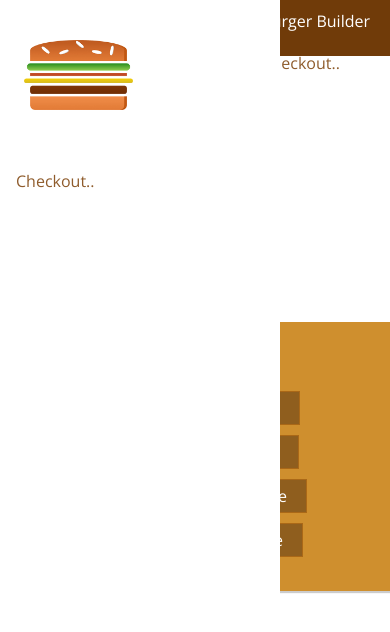
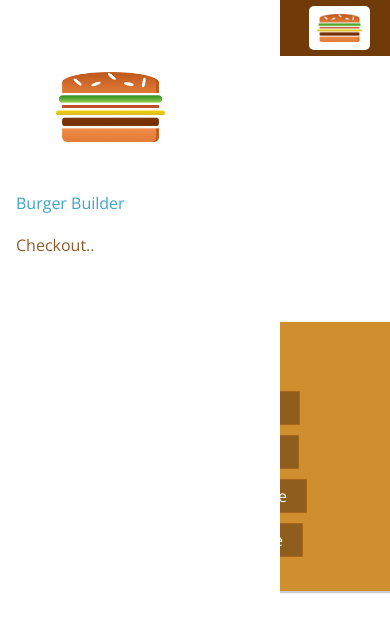
Before and after one commit to anukulSaini/BurgerBuilder-2, a React app in the folder burger-builder-2/: page / in a window 390 px wide. Shown: the top 632 px of the page. Built offline with nearby package versions, Linux system fonts and the light colour scheme.

Commit message:
responsive adjustment to logo in mobile and dekstop devices

```diff
--- a/burger-builder-2/src/components/Navigation/NavigationItems/NavigationItem/navigationItem.css
+++ b/burger-builder-2/src/components/Navigation/NavigationItems/NavigationItem/navigationItem.css
@@ -16,7 +16,7 @@
 .NavigationItem a:hover,
 .NavigationItem a:active,
 .NavigationItem a.active {
-    color: white;
+    color:#40A4C8;
 }
 
 
--- a/burger-builder-2/src/components/Navigation/SideDrawer/SideDrawer.css
+++ b/burger-builder-2/src/components/Navigation/SideDrawer/SideDrawer.css
@@ -29,4 +29,5 @@
 
 .Logo {
     height: 11% ;
+    margin: 32px;
 }
--- a/burger-builder-2/src/components/Navigation/Toolbar/Toolbar.css
+++ b/burger-builder-2/src/components/Navigation/Toolbar/Toolbar.css
@@ -20,3 +20,9 @@
 .Logo {
     height: 80% ;
 }
+
+@media (max-width:499px) {
+    .DesktopOnly {
+        display: none;
+    }
+}
--- a/burger-builder-2/src/components/Navigation/Toolbar/Toolbar.js
+++ b/burger-builder-2/src/components/Navigation/Toolbar/Toolbar.js
@@ -10,7 +10,7 @@ const toolbar = (props) =>(
           <div className={classes.Logo}>
               <Logo/>
           </div>
-        <nav>
+        <nav className={classes.DesktopOnly}>
             <NavigationItems></NavigationItems>
         </nav>
     </header>
```
